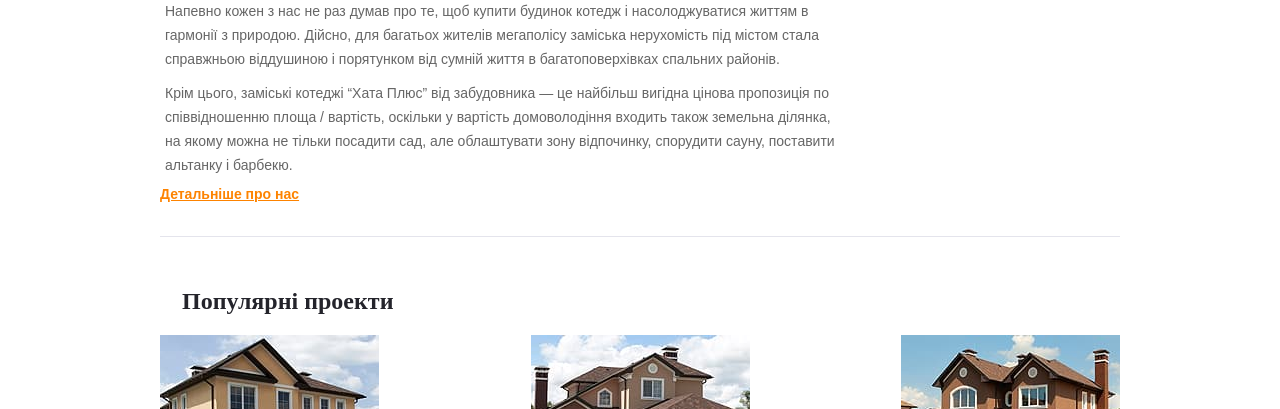
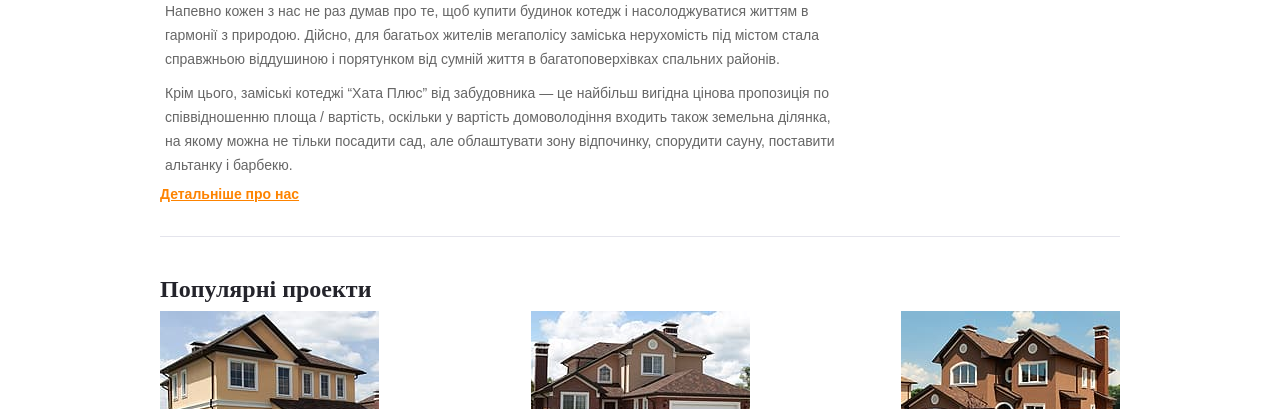
Before and after one commit to DimaDerezyuk/hataplus, a plain HTML site: page index.html in a window 1280 px wide. Shown: the part 391-800 px from the top of the page. Drawn offline with Linux system fonts and the light colour scheme.

Commit message:
first commit

```diff
--- a/css/style.css
+++ b/css/style.css
@@ -147,8 +147,8 @@ hr{
     background-color: #e4e4ec;
     margin: 30px auto;
 }
-.popular-pr p{
-    padding: 22px;
+.popular-pr{
+    padding: 10px;
     font-size: 24px;
     line-height: 24px;
     color: #24242b;
--- a/index.html
+++ b/index.html
@@ -80,7 +80,7 @@
         <hr>
     </div>
     <div class="popular-pr wrapper">
-        <p>Популярні проекти</p>
+        Популярні проекти
     </div>
     <div class="houses flex-between wrapper">
         <figure>
```
